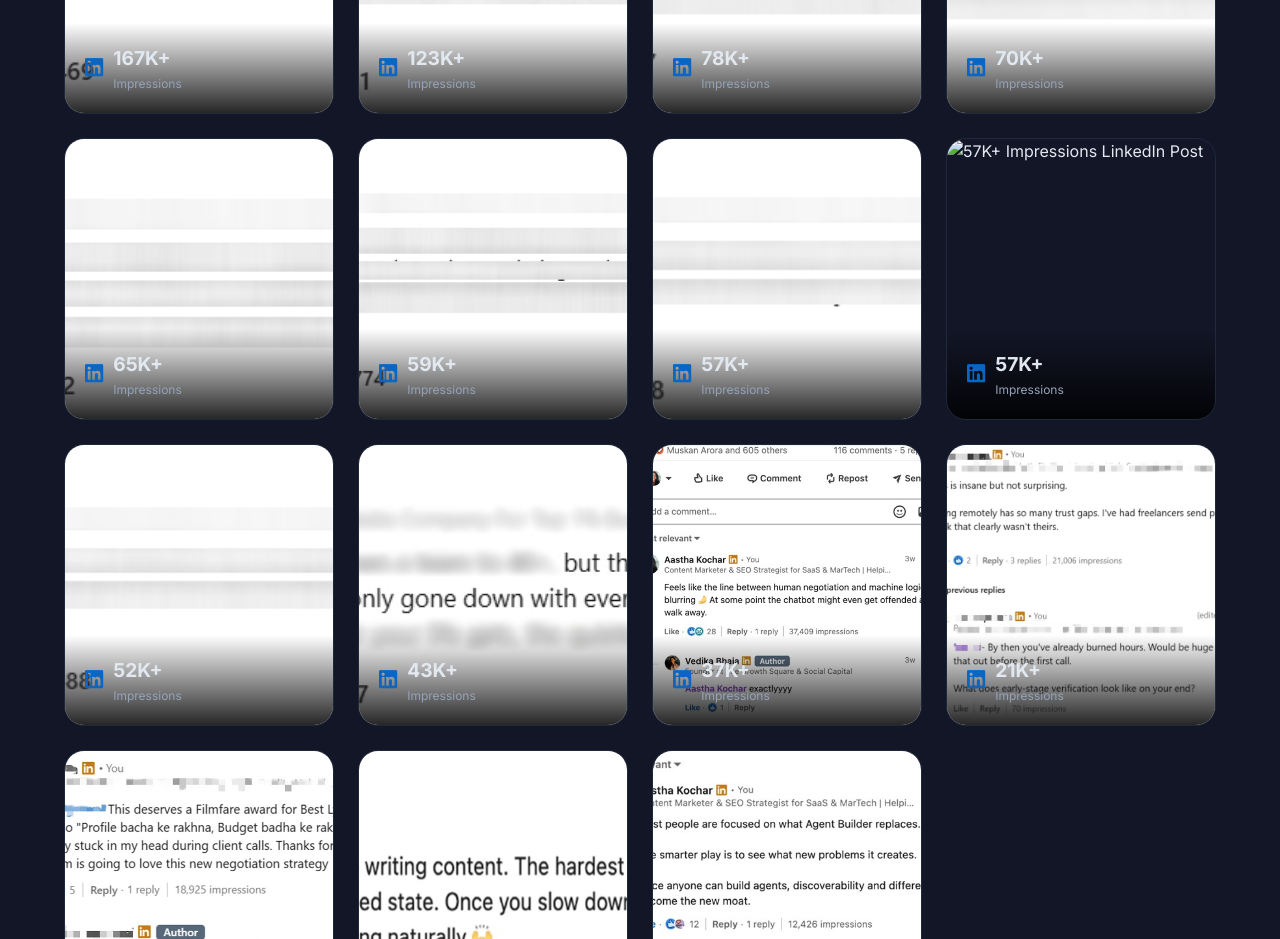
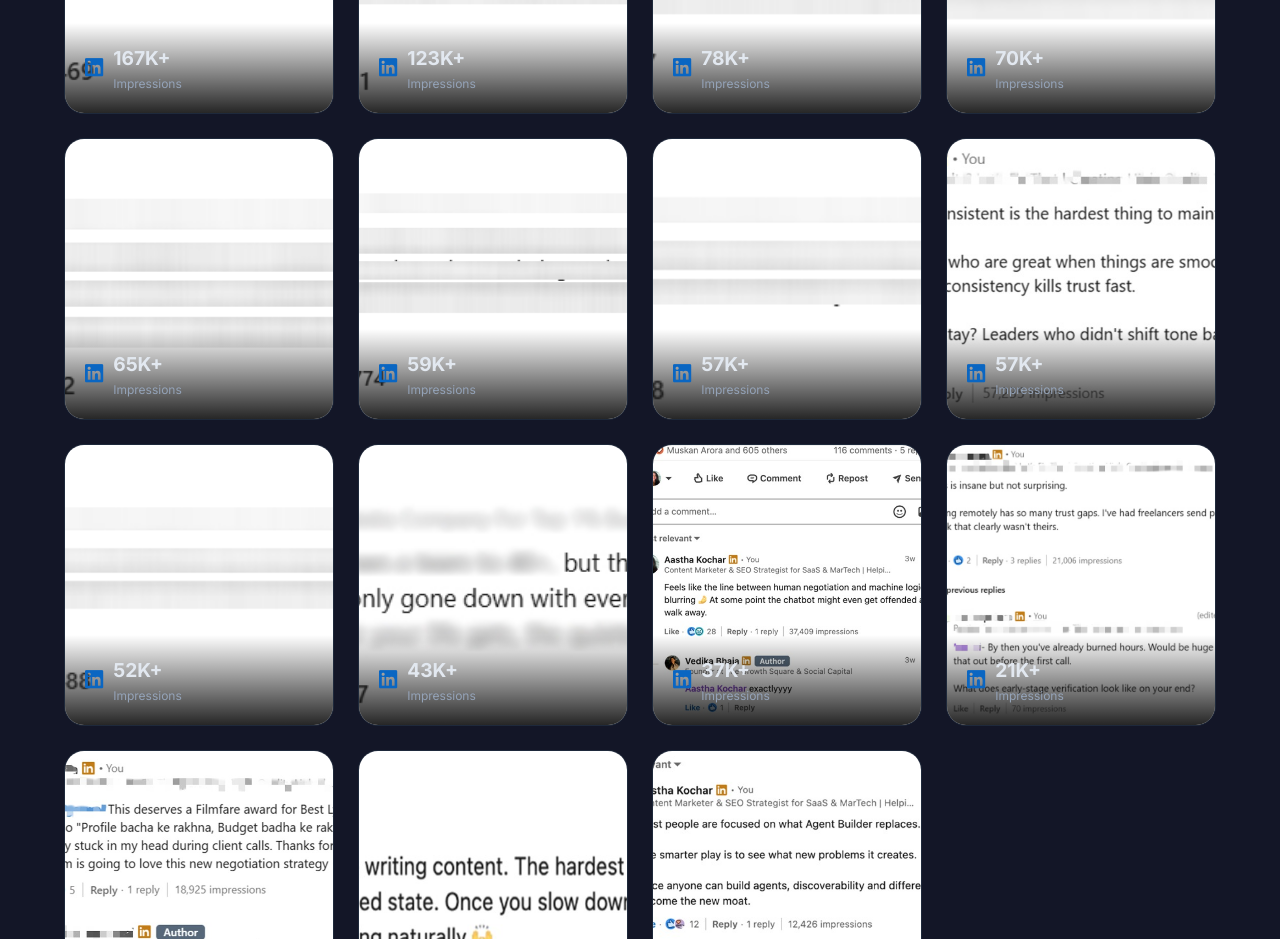
Before and after one commit to Nilverma-commits/portfolio, a plain HTML site: page index.html in a window 1280 px wide. Shown: the part 2320-3259 px from the top of the page. Drawn offline with Linux system fonts and the light colour scheme.

Commit message:
Update index.html

```diff
--- a/index.html
+++ b/index.html
@@ -2036,7 +2036,7 @@ video:-webkit-full-screen {
 </div>
 
 <div class="engagement-card" onclick="openLightbox(7, 'engagement')">
-    <img src="assets/linkedin/engagement-57k.jpg.jpeg.png" alt="57K+ Impressions LinkedIn Post">
+    <img src="assets/linkedin/engagement-57k.jpg.jpeg" alt="57K+ Impressions LinkedIn Post">
     <div class="engagement-overlay"><i class="fab fa-linkedin"></i>
         <div><div class="imp-count">57K+</div><div class="imp-label">Impressions</div></div>
     </div>
```
